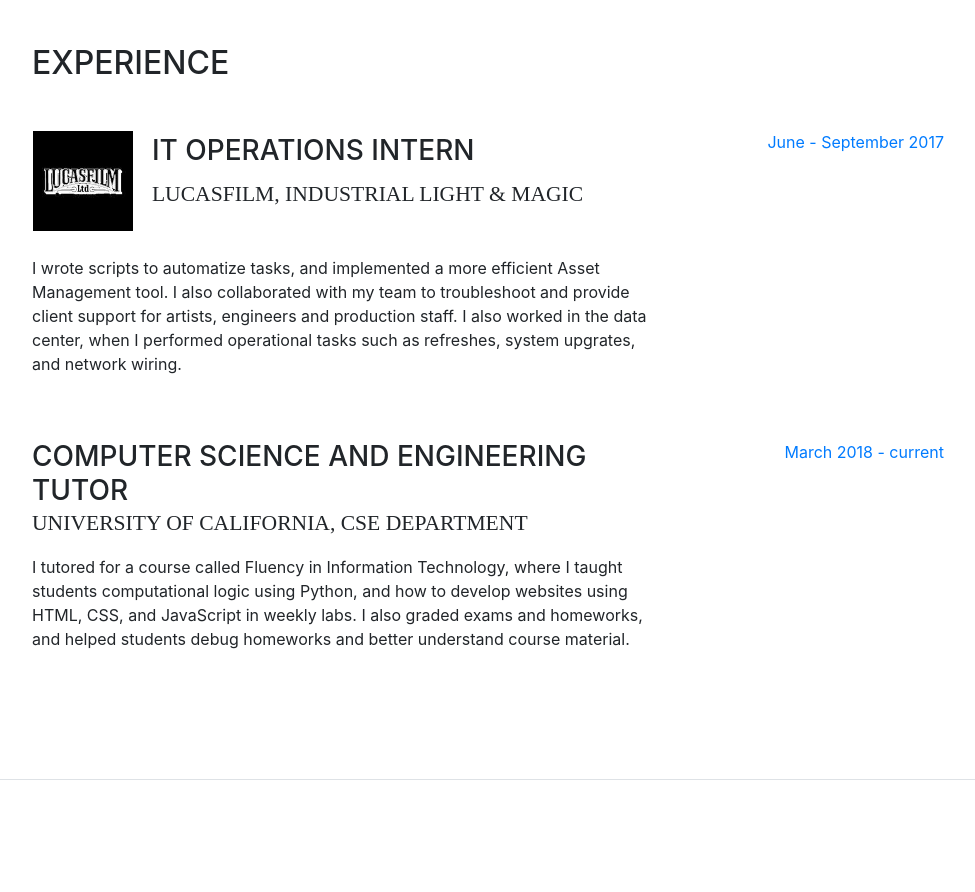
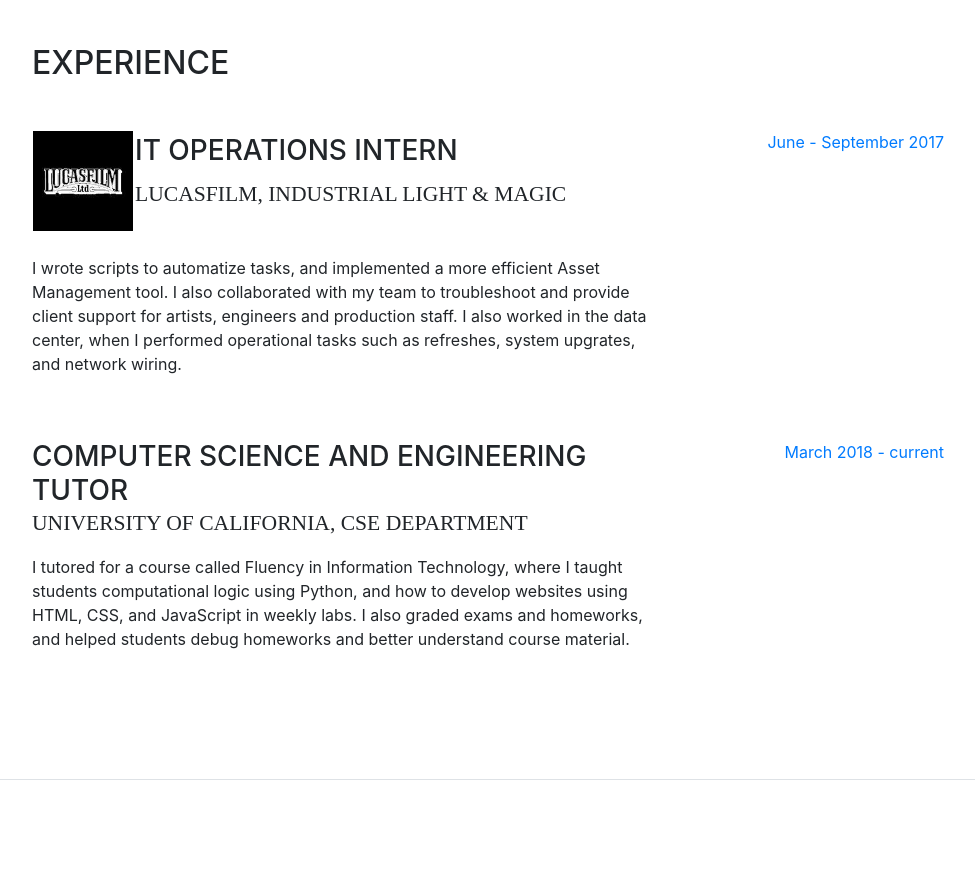
Before and after one commit to KimberlyLi/KimberlyLi.github.io, a website with bundled scripts: page index.html in a window 1280 px wide. Shown: the part 820-1712 px from the top of the page, without its empty margins (288-1263 px from the left). Built offline with nearby package versions, Linux system fonts and the light colour scheme; a web font is replaced by a local one.

Commit message:
fix scale

```diff
--- a/index.html
+++ b/index.html
@@ -111,12 +111,14 @@
             <div class="resume-content mr-auto">
 
 			<table style="width:100%">
+
 			<tr>
-			<th rowspan="2"><img src = "lfl.jpg" width = "100px" display = "block" CELLPADDING="5"</th>
-			<td align = "left"><h3 class="mb-0"> IT Operations Intern</h3></td>
+			<th rowspan="2" width = "15%"><img src = "lfl.jpg" width = "100px" display = "block" padding="10px"</th>
+			<td align = "left" width = "85%"><h3 class="mb-0">IT Operations Intern</h3></td>
 			</tr>
+
 			<tr>
-			<td align = "left"><div class="subheading mb-3">Lucasfilm, Industrial Light & Magic</div></td>
+			<td  align = "left"><div class="subheading mb-3">Lucasfilm, Industrial Light & Magic</div></td>
 			</tr>
 			</table>
               <p><br> I wrote scripts to automatize tasks, and implemented a more efficient Asset Management tool. I also collaborated with my team to troubleshoot and provide client support for artists, engineers and production staff. I also worked in the data center, when I performed operational tasks such as refreshes, system upgrates, and network wiring.</p>
```
